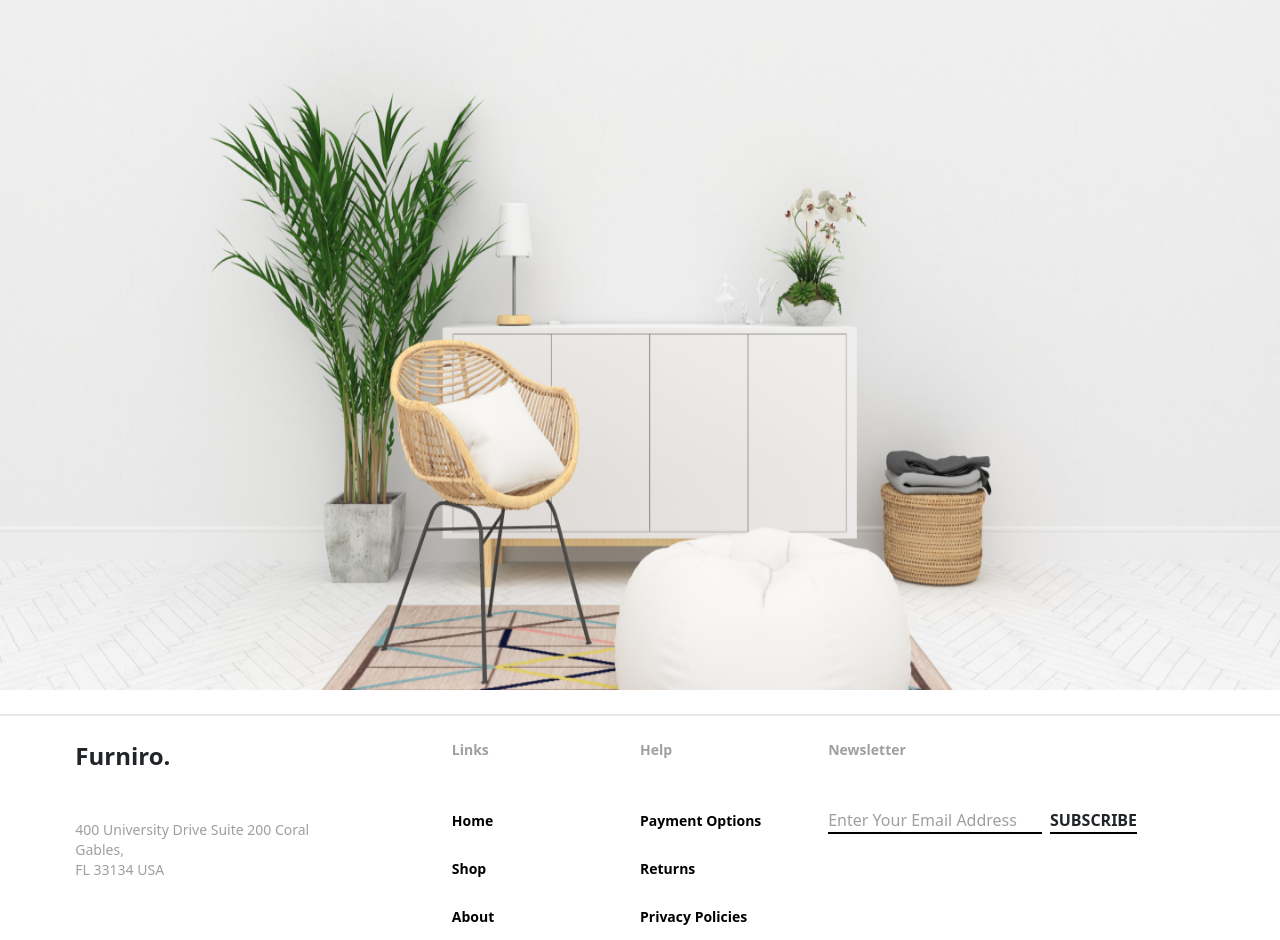
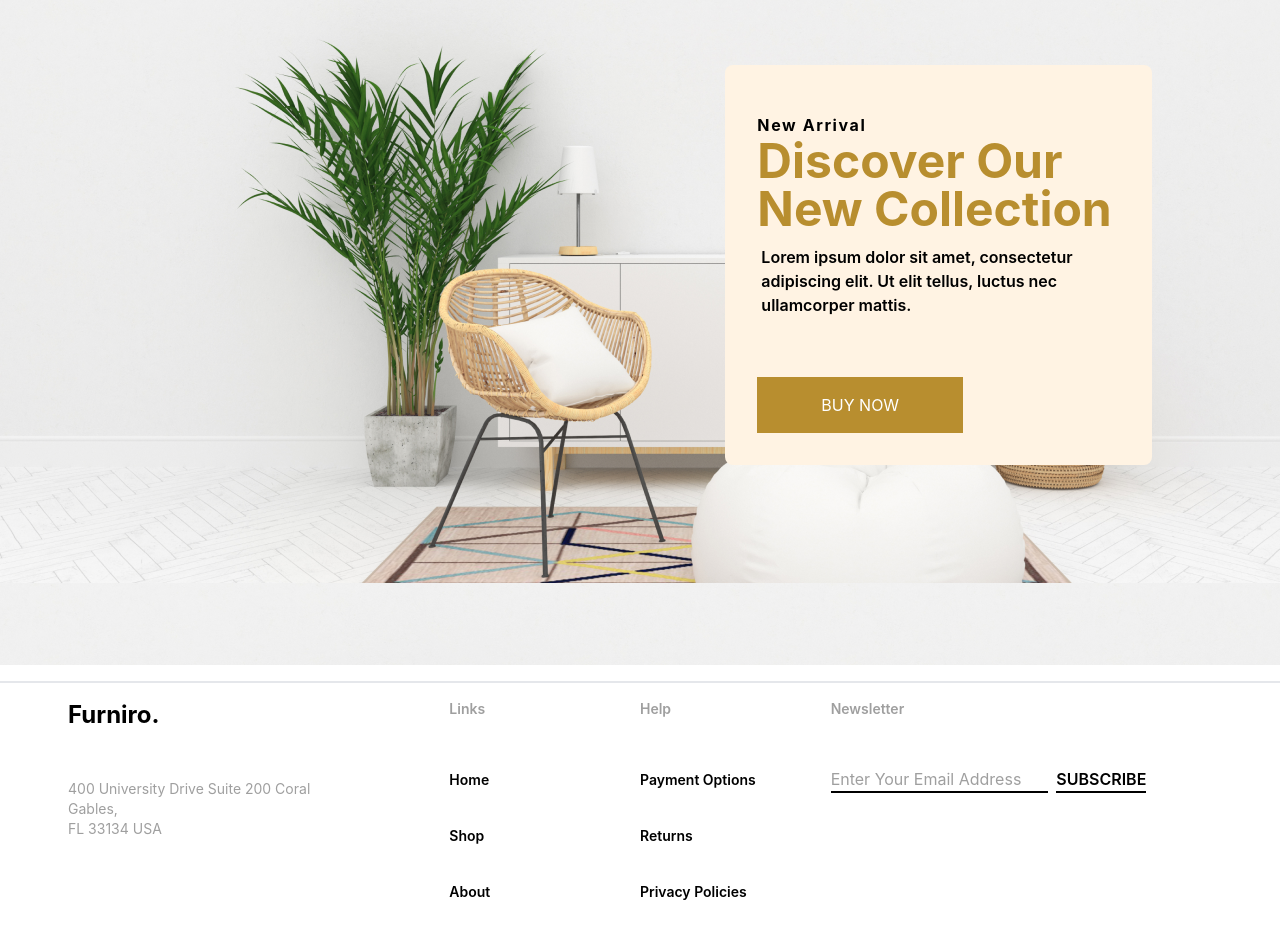
Before and after one commit to john-roufaeil/furniro, a React (Create React App) app: page / in a window 1280 px wide. Shown: the part 200-1140 px from the top of the page. Built offline with nearby package versions, Linux system fonts and the light colour scheme.

Commit message:
feat: hero

```diff
--- a/src/App.js
+++ b/src/App.js
@@ -1,6 +1,4 @@
 import { createBrowserRouter, RouterProvider } from 'react-router-dom';
-import 'bootstrap/dist/css/bootstrap.min.css';
-import 'bootstrap/dist/js/bootstrap.bundle.min';
 import './App.css';
 import Layout from "./components/Layout/Layout";
 import Home from "./components/Home/Home";
--- a/src/components/Footer/Footer.js
+++ b/src/components/Footer/Footer.js
@@ -15,18 +15,18 @@ const Footer = () => (
                 <div className="flex flex-col w-2/12 items-start">
                     <p className="text-subtext text-sm font-semibold mb-12">Links</p>
                     <ul className="p-0 items-start">
-                        <li className="text-left mb-4"><Link to="/" className="text-black hover:underline font-semibold text-sm no-underline mb-4 text-left">Home</Link></li>
-                        <li className="text-left mb-4"><Link to="/shop" className="text-black hover:underline font-semibold text-sm no-underline mb-4 text-left">Shop</Link></li>
-                        <li className="text-left mb-4"><Link to="#" className="text-black hover:underline font-semibold text-sm no-underline mb-4 text-left">About</Link></li>
-                        <li className="text-left mb-4"><Link to="/contact" className="text-black hover:underline font-semibold text-sm no-underline mb-4 text-left">Contact</Link></li>
+                        <li className="text-left mb-8"><Link to="/" className="text-black hover:underline font-semibold text-sm no-underline mb-8 text-left">Home</Link></li>
+                        <li className="text-left mb-8"><Link to="/shop" className="text-black hover:underline font-semibold text-sm no-underline mb-8 text-left">Shop</Link></li>
+                        <li className="text-left mb-8"><Link to="#" className="text-black hover:underline font-semibold text-sm no-underline mb-8 text-left">About</Link></li>
+                        <li className="text-left mb-8"><Link to="/contact" className="text-black hover:underline font-semibold text-sm no-underline mb-8 text-left">Contact</Link></li>
                     </ul>
                 </div>
                 <div className="flex flex-col w-2/12 items-start">
                     <p className="text-subtext text-sm font-semibold mb-12">Help</p>
                     <ul className="p-0 items-start">
-                        <li className="text-left mb-4"><Link to="#" className="text-black hover:underline font-semibold text-sm no-underline mb-4 text-left">Payment Options</Link></li>
-                        <li className="text-left mb-4"><Link to="#" className="text-black hover:underline font-semibold text-sm no-underline mb-4 text-left">Returns</Link></li>
-                        <li className="text-left mb-4"><Link to="#" className="text-black hover:underline font-semibold text-sm no-underline mb-4 text-left">Privacy Policies</Link></li>
+                        <li className="text-left mb-8"><Link to="#" className="text-black hover:underline font-semibold text-sm no-underline mb-8 text-left">Payment Options</Link></li>
+                        <li className="text-left mb-8"><Link to="#" className="text-black hover:underline font-semibold text-sm no-underline mb-8 text-left">Returns</Link></li>
+                        <li className="text-left mb-8"><Link to="#" className="text-black hover:underline font-semibold text-sm no-underline mb-8 text-left">Privacy Policies</Link></li>
                     </ul>
                 </div>
                 <div className="flex flex-col w-4/12 items-start">
--- a/src/components/Header/Header.js
+++ b/src/components/Header/Header.js
@@ -8,7 +8,7 @@ import ShoppingCartIcon from '@mui/icons-material/ShoppingCartOutlined';
 import logoWithText from './../../assets/logo-with-text.png'
 
 const Header = () => (
-    <header className="Header d-flex justify-content-around p-4 items-center">
+    <header className="Header flex justify-around p-4 items-center">
         <div>
             <Link to="/" className="text-black no-underline font-semibold">
                 <img src={logoWithText} width={150} />
--- a/src/components/Home/Home.css
+++ b/src/components/Home/Home.css
@@ -1 +1,4 @@
-.Home {}
+.Home {
+    background-image: url('../../assets/hero.png');
+    object-fit: contain;
+}
--- a/src/components/Home/Home.js
+++ b/src/components/Home/Home.js
@@ -3,8 +3,19 @@ import './Home.css';
 import hero from "./../../assets/hero.png"
 
 const Home = () => (
-    <div className="Home">
-        <img src={hero} alt="Hero" className="w-full h-dvh" />
+    <div className="Home h-dvh flex items-center justify-end">
+        {/* <img src={hero} alt="Hero" className="w-full h-dvh" /> */}
+        <div className="h-3/6 bg-accent-bg w-4/12 mr-32 px-8 pt-12 pb-8 flex flex-col justify-between items-start rounded-lg">
+            <div className="flex flex-col items-start">
+
+                <p className="font-bold tracking-widest">
+                    New Arrival
+                </p>
+                <h2 className="text-5xl text-left font-bold text-primary">Discover Our <br />New Collection</h2>
+                <p className="text-left font-semibold mt-2 p-1 pr-8">Lorem ipsum dolor sit amet, consectetur adipiscing elit. Ut elit tellus, luctus nec ullamcorper mattis.</p>
+            </div>
+            <button className="bg-primary px-16 py-4 text-white"> BUY NOW </button>
+        </div>
     </div>
 );
 
```
